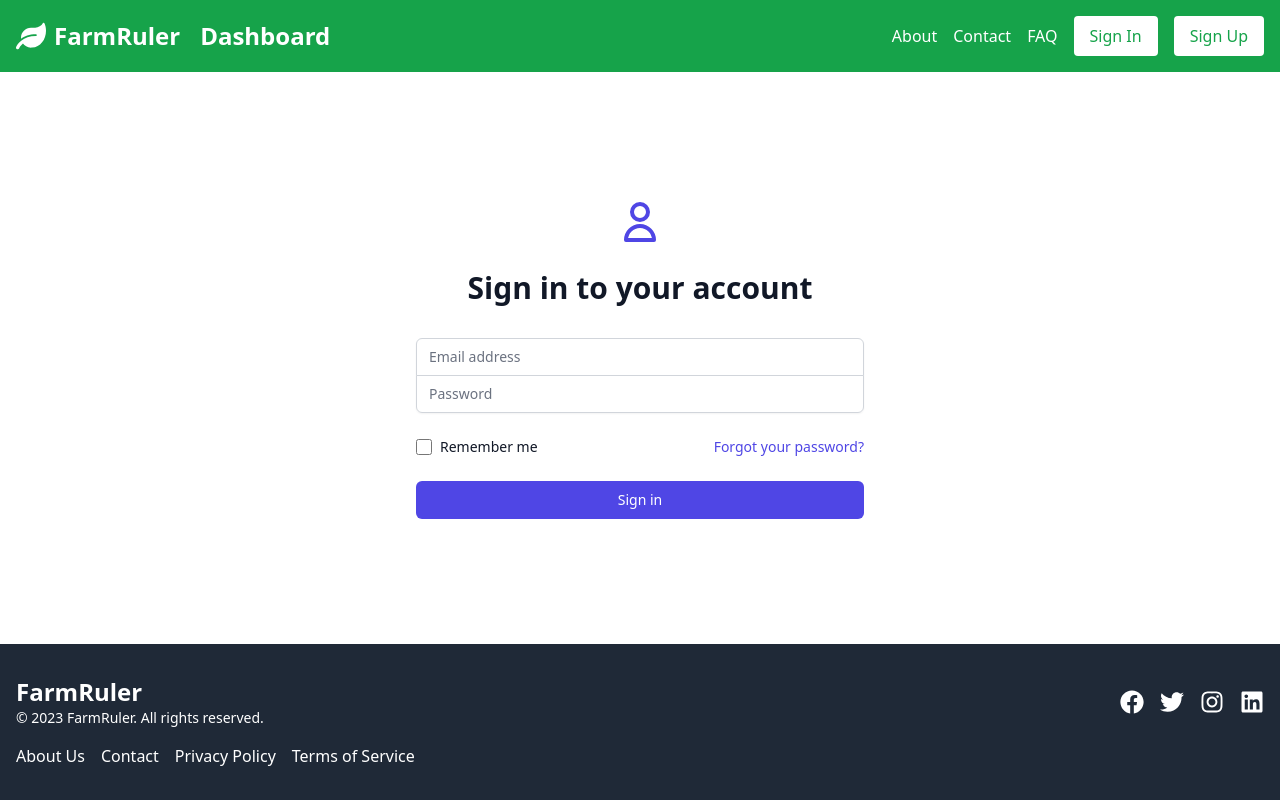
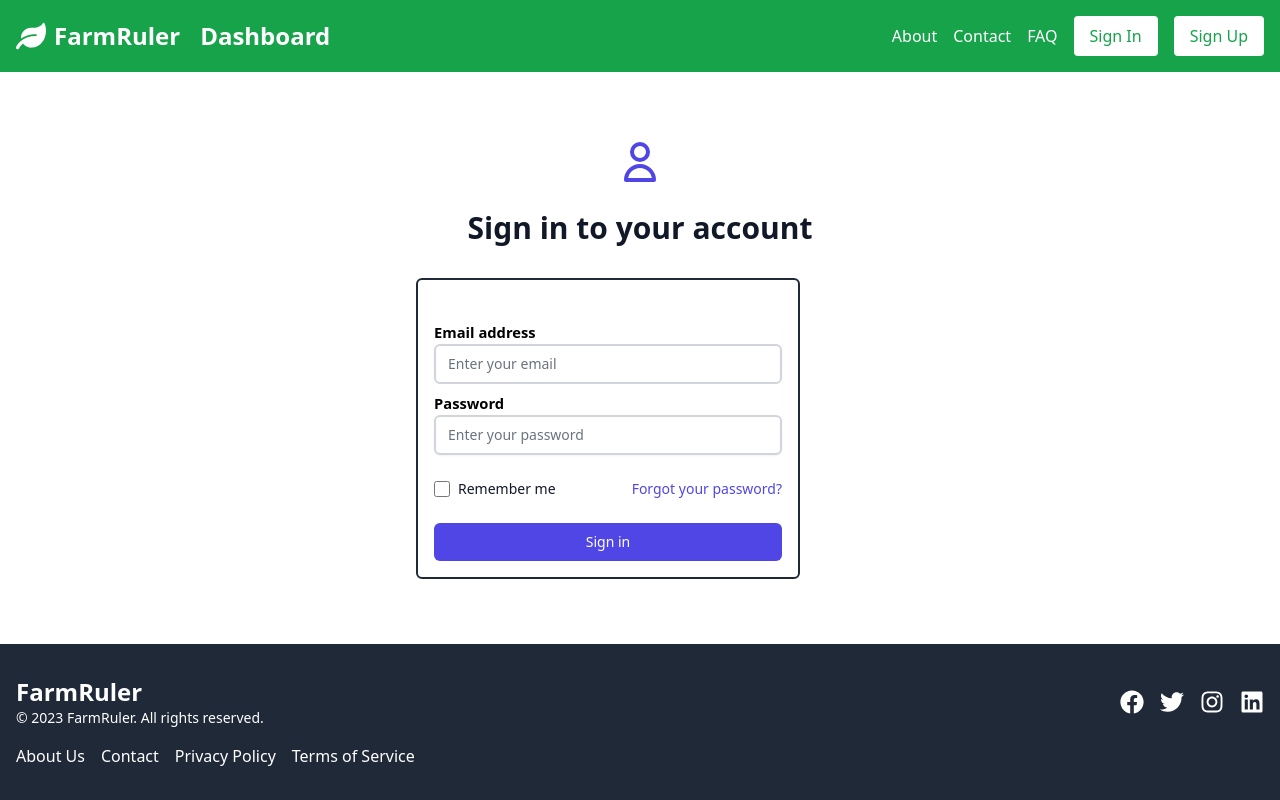
Before and after one commit to MOHAMMED-IQRAMUL/FarmRuler, a Next.js app: page /sign-in in a window 1280 px wide. Built offline with nearby package versions, Linux system fonts and the light colour scheme.

Commit message:
Improve Signin UI

```diff
--- a/app/sign-in/page.js
+++ b/app/sign-in/page.js
@@ -19,25 +19,25 @@ export default function SignIn() {
                             Sign in to your account
                         </h2>
                     </div>
-                    <form className="mt-8 space-y-6" action="#" method="POST">
+                    <form className="mt-8 space-y-6 border-[2px] border-gray-800 w-[30vw] p-4 rounded-md" action="#" method="POST">
                         <input type="hidden" name="remember" value="true" />
-                        <div className="rounded-md shadow-sm -space-y-px">
-                            <div>
-                                <label htmlFor="email-address" className="sr-only">
+                        <div className="rounded-md shadow-sm -space-y-px flex flex-col justify-center items-center gap-2">
+                            <div className='w-full'>
+                                <label htmlFor="email" className="font-semibold text-[0.92rem]">
                                     Email address
                                 </label>
                                 <input
-                                    id="email-address"
+                                    id="email"
                                     name="email"
                                     type="email"
                                     autoComplete="email"
                                     required
-                                    className="appearance-none rounded-none relative block w-full px-3 py-2 border border-gray-300 placeholder-gray-500 text-gray-900 rounded-t-md focus:outline-none focus:ring-indigo-500 focus:border-indigo-500 focus:z-10 sm:text-sm"
-                                    placeholder="Email address"
+                                    className="appearance-none rounded-md relative block w-full px-3 py-2 border-[2px] border-gray-300 placeholder-gray-500 text-gray-900 rounded-t-md focus:outline-none focus:ring-indigo-500 focus:border-indigo-500 focus:z-10 sm:text-sm"
+                                    placeholder="Enter your email"
                                 />
                             </div>
-                            <div>
-                                <label htmlFor="password" className="sr-only">
+                            <div className='w-full'>
+                                <label htmlFor="password" className="font-semibold text-[0.92rem]">
                                     Password
                                 </label>
                                 <input
@@ -46,8 +46,8 @@ export default function SignIn() {
                                     type="password"
                                     autoComplete="current-password"
                                     required
-                                    className="appearance-none rounded-none relative block w-full px-3 py-2 border border-gray-300 placeholder-gray-500 text-gray-900 rounded-b-md focus:outline-none focus:ring-indigo-500 focus:border-indigo-500 focus:z-10 sm:text-sm"
-                                    placeholder="Password"
+                                    className="appearance-none rounded-md relative block w-full px-3 py-2 border-[2px] border-gray-300 placeholder-gray-500 text-gray-900 rounded-b-md focus:outline-none focus:ring-indigo-500 focus:border-indigo-500 focus:z-10 sm:text-sm"
+                                    placeholder="Enter your password"
                                 />
                             </div>
                         </div>
```
